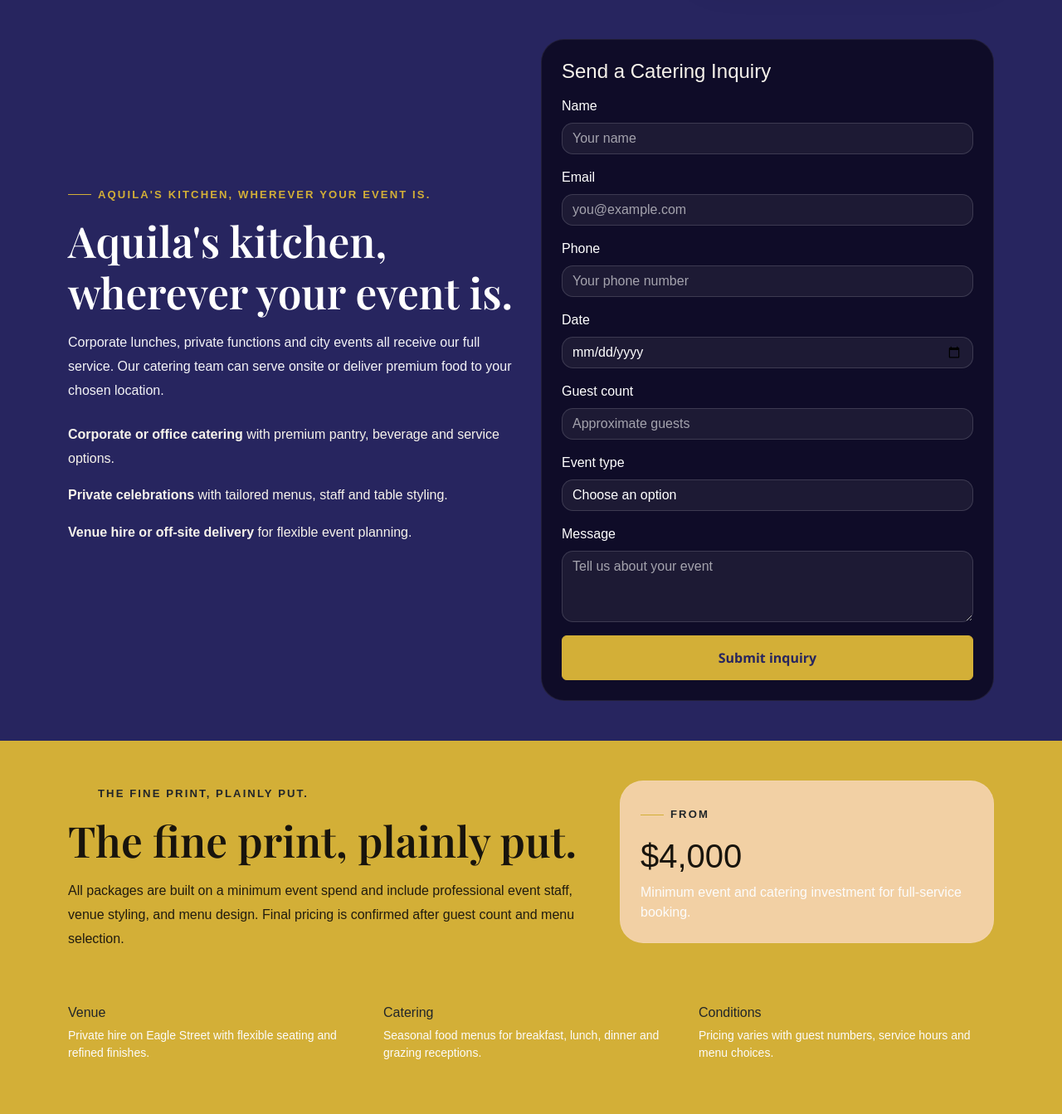
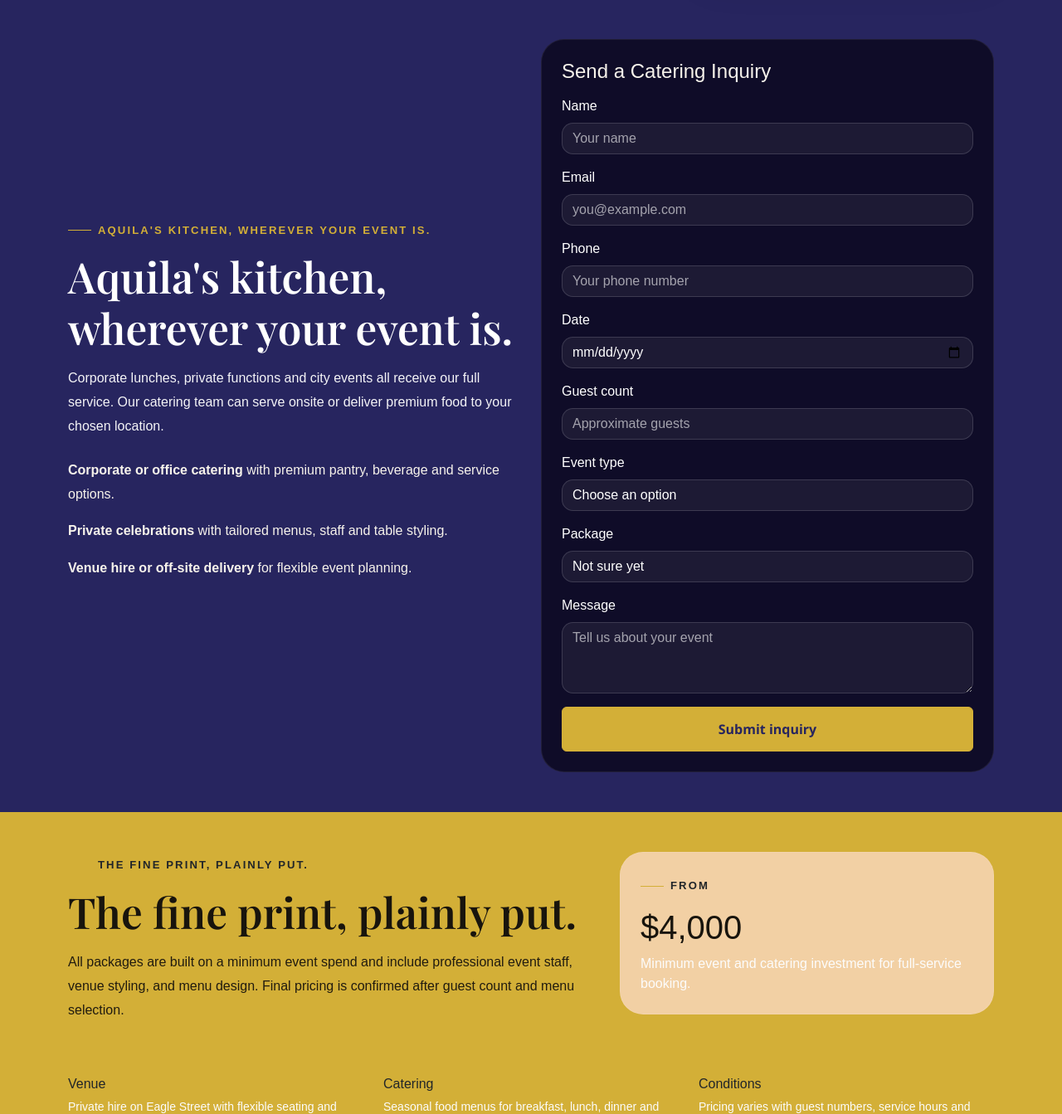
Before and after one commit to palden518/aquila_web, a Laravel app: page /events in a window 1280 px wide. Shown: the part 2842-4185 px from the top of the page at 83% size. Run offline with Laravel 10, Linux system fonts and the light colour scheme; data comes from the database, SQL or seed files in the repository; some web fonts are replaced.

Commit message:
EP2: package selection on catering enquiry form (optional, active packages only)

```diff
--- a/app/Http/Controllers/EventsController.php
+++ b/app/Http/Controllers/EventsController.php
@@ -11,6 +11,7 @@ use Illuminate\Http\RedirectResponse;
 use Illuminate\Http\Request;
 use Illuminate\Support\Facades\Log;
 use Illuminate\Support\Facades\Mail;
+use Illuminate\Validation\Rule;
 
 class EventsController extends Controller
 {
@@ -30,7 +31,12 @@ class EventsController extends Controller
             'event_date' => ['required', 'date', 'after_or_equal:today'],
             'guest_count' => ['required', 'integer', 'min:1', 'max:1000'],
             'event_type' => ['nullable', 'in:corporate,wedding,private_party,off_site'],
+            // EP2: optional package choice. Must be a package that is currently active,
+            // so a guest can't submit a hidden/retired package by editing the form.
+            'package_id' => ['nullable', 'integer', Rule::in(Package::active()->pluck('id')->all())],
             'message' => ['nullable', 'string', 'max:5000'],
+        ], [
+            'package_id.in' => 'Please choose one of the packages listed, or "Not sure yet".',
         ]);
 
         if ($request->user()) {
--- a/app/Models/CateringEnquiry.php
+++ b/app/Models/CateringEnquiry.php
@@ -17,6 +17,7 @@ class CateringEnquiry extends Model
         'event_date',
         'guest_count',
         'event_type',
+        'package_id',
         'message',
         'status',
     ];
@@ -32,4 +33,9 @@ class CateringEnquiry extends Model
     {
         return $this->belongsTo(User::class);
     }
+
+    public function package()
+    {
+        return $this->belongsTo(Package::class);
+    }
 }
--- a/app/View/Components/CateringEnquiryForm.php
+++ b/app/View/Components/CateringEnquiryForm.php
@@ -2,16 +2,23 @@
 
 namespace App\View\Components;
 
+use App\Models\Package;
+use Illuminate\Support\Collection;
 use Illuminate\View\Component;
 
 class CateringEnquiryForm extends Component
 {
+    /** Active packages for the EP2 package dropdown. */
+    public Collection $packages;
+
     public function __construct(
         public string $heading = 'Send a Catering Inquiry',
         public ?string $subheading = null,
         public ?string $eventType = null,
         public string $theme = 'light',
+        public ?int $packageId = null, // optional pre-selected package
     ) {
+        $this->packages = Package::active()->orderBy('price')->get();
     }
 
     public function render()
--- a/resources/views/components/catering-enquiry-form.blade.php
+++ b/resources/views/components/catering-enquiry-form.blade.php
@@ -28,15 +28,18 @@
         @csrf
         <div class="mb-3">
             <label class="{{ $labelClass }}">Name</label>
-            <input type="text" name="name" value="{{ old('name') }}" class="form-control" placeholder="Your name" required>
+            <input type="text" name="name" value="{{ old('name') }}" class="form-control" placeholder="Your name"
+                required>
         </div>
         <div class="mb-3">
             <label class="{{ $labelClass }}">Email</label>
-            <input type="email" name="email" value="{{ old('email') }}" class="form-control" placeholder="you@example.com" required>
+            <input type="email" name="email" value="{{ old('email') }}" class="form-control"
+                placeholder="you@example.com" required>
         </div>
         <div class="mb-3">
             <label class="{{ $labelClass }}">Phone</label>
-            <input type="text" name="phone" value="{{ old('phone') }}" class="form-control" placeholder="Your phone number" required>
+            <input type="text" name="phone" value="{{ old('phone') }}" class="form-control"
+                placeholder="Your phone number" required>
         </div>
         <div class="mb-3">
             <label class="{{ $labelClass }}">Date</label>
@@ -44,22 +47,43 @@
         </div>
         <div class="mb-3">
             <label class="{{ $labelClass }}">Guest count</label>
-            <input type="number" name="guest_count" value="{{ old('guest_count') }}" class="form-control" placeholder="Approximate guests" min="1" required>
+            <input type="number" name="guest_count" value="{{ old('guest_count') }}" class="form-control"
+                placeholder="Approximate guests" min="1" required>
         </div>
         <div class="mb-3">
             <label class="{{ $labelClass }}">Event type</label>
             @php $selectedEventType = old('event_type', $eventType); @endphp
             <select class="form-select" name="event_type">
-                <option value="" {{ ! $selectedEventType ? 'selected' : '' }}>Choose an option</option>
+                <option value="" {{ !$selectedEventType ? 'selected' : '' }}>Choose an option</option>
                 <option value="corporate" {{ $selectedEventType === 'corporate' ? 'selected' : '' }}>Corporate</option>
                 <option value="wedding" {{ $selectedEventType === 'wedding' ? 'selected' : '' }}>Wedding</option>
-                <option value="private_party" {{ $selectedEventType === 'private_party' ? 'selected' : '' }}>Private party</option>
-                <option value="off_site" {{ $selectedEventType === 'off_site' ? 'selected' : '' }}>Off-site catering</option>
+                <option value="private_party" {{ $selectedEventType === 'private_party' ? 'selected' : '' }}>Private party
+                </option>
+                <option value="off_site" {{ $selectedEventType === 'off_site' ? 'selected' : '' }}>Off-site catering
+                </option>
             </select>
         </div>
+
+        {{-- EP2: package selection. Optional; packages come from admin-managed Packages. --}}
+        @if ($packages->isNotEmpty())
+            @php $selectedPackage = (string) old('package_id', request('package', $packageId)); @endphp
+            <div class="mb-3">
+                <label for="package_id" class="{{ $labelClass }}">Package</label>
+                <select class="form-select" name="package_id" id="package_id">
+                    <option value="" {{ $selectedPackage === '' ? 'selected' : '' }}>Not sure yet</option>
+                    @foreach ($packages as $package)
+                        <option value="{{ $package->id }}" {{ $selectedPackage === (string) $package->id ? 'selected' : '' }}>
+                            {{ $package->name }}
+                        </option>
+                    @endforeach
+                </select>
+            </div>
+        @endif
+
         <div class="mb-3">
             <label class="{{ $labelClass }}">Message</label>
-            <textarea class="form-control" name="message" rows="3" placeholder="Tell us about your event">{{ old('message') }}</textarea>
+            <textarea class="form-control" name="message" rows="3"
+                placeholder="Tell us about your event">{{ old('message') }}</textarea>
         </div>
         <button type="submit" class="btn btn-aquila-gold w-100">Submit inquiry</button>
     </form>
```
Also changed, not shown: database/migrations/2026_11_01_024006_add_package_id_to_catering_enquiries_table.php (added).
